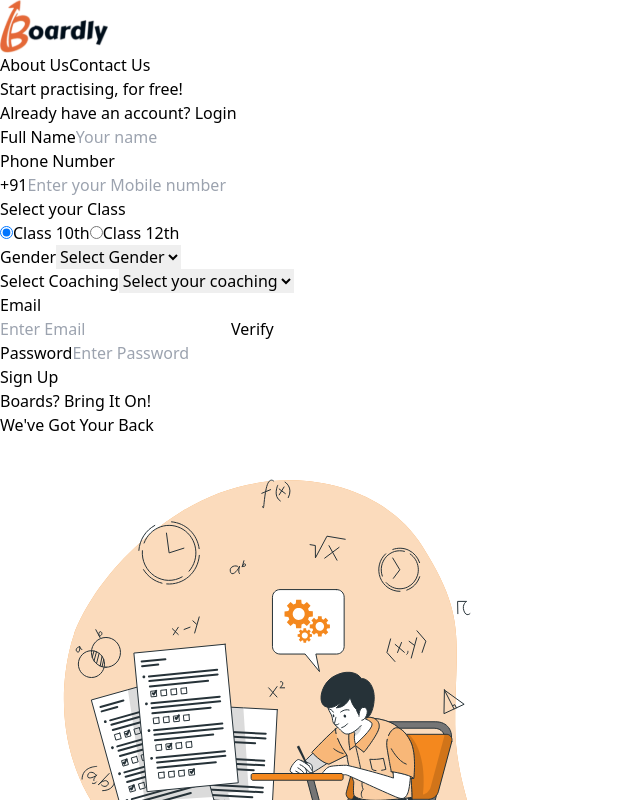
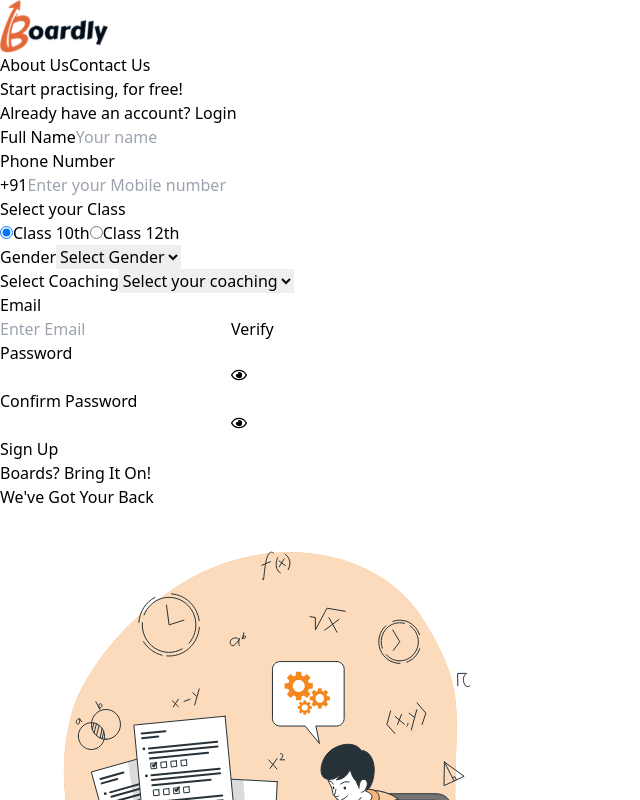
Before and after one commit to knightofkalki/Boardly, a React (Vite) app: page /landing in a window 1280 px wide. Shown: the top 800 px of the page, without its empty margins (0-640 px from the left). Built offline with nearby package versions, Linux system fonts and the light colour scheme; a web font is replaced by a local one.

Commit message:
add confirmpass check

```diff
--- a/src/components/Landing/Hero.jsx
+++ b/src/components/Landing/Hero.jsx
@@ -4,6 +4,7 @@ import { useAuth } from '../../context/AuthContext'
 import HeroImage from "../../assets/hero.svg"
 import { API_URL } from "../../shared/api";
 import { useNavigate } from 'react-router-dom';
+import { FaRegEye, FaRegEyeSlash } from 'react-icons/fa';
 function Counter({ value, label }) {
 	const [count, setCount] = useState(0);
 	const [hasAnimated, setHasAnimated] = useState(false); // Prevent re-triggering animation
@@ -79,6 +80,11 @@ export default function Hero() {
 	const [showOtp, setShowOtp] = useState(false)
 	const [showEmailVerifyBtn, setShowEmailVerifyBtn] = useState(true)
 	const [showVerificationStatus, setShowVerificationStatus] = useState(false)
+	const [passwordsMatch, setPasswordsMatch] = useState(true)
+	const [passwordVisible, setPasswordVisible] = useState(false);
+	const [confirmPasswordVisible, setConfirmPasswordVisible] = useState(false);
+	const [showConfirmPassword, setShowConfirmPassword] = useState(true);
+
 	const handleEmailVerification = async () => {
 		if (!formData.email) return;
 
@@ -142,6 +148,12 @@ export default function Hero() {
 
 	const handleSubmit = async (e) => {
 		e.preventDefault();
+		if (formData.password !== formData.confirmPassword) {
+			setPasswordsMatch(false);
+			return;
+		  }
+		  setPasswordsMatch(true);
+		  setShowConfirmPassword(false)
 		setShowVerificationStatus(false)
 		if (isLogin) {
 			try {
@@ -195,6 +207,10 @@ export default function Hero() {
 		}
 	};
 
+	const goLogin = ()=>{
+		setIsLogin(false)
+		setShowConfirmPassword(true)
+	}
 	return (
 		<div className="relative min-h-screen">
 			<div className="max-w-7xl mx-auto px-4 sm:px-6 lg:px-8 py-12">
@@ -211,7 +227,7 @@ export default function Hero() {
 								{isLogin ? 'Welcome Back!' : 'Start practising, for free!'}
 							</h2>
 							<button
-								onClick={() => setIsLogin(!isLogin)}
+								onClick={() => goLogin()}
 								className="text-[#FF5533] hover:underline text-sm"
 							>
 								{isLogin ? 'New user? Sign up' : 'Already have an account? Login'}
@@ -379,23 +395,54 @@ export default function Hero() {
 									</>
 									)}
 
-									<div>
-										<label htmlFor="password" className="block text-sm font-medium text-gray-700">Password</label>
+									<label htmlFor="password" className="block text-sm font-medium text-gray-700">Password</label>
+										<div className="relative">
 										<input
 											id="password"
-											type="password"
-											placeholder="Enter Password"
+											type={passwordVisible ? 'text' : 'password'}
 											className="mt-1 block w-full px-3 py-2 bg-white border border-gray-300 rounded-md shadow-sm focus:outline-none focus:ring-blue-500 focus:border-blue-500"
 											value={formData.password}
 											onChange={(e) => setFormData({ ...formData, password: e.target.value })}
 											required
 										/>
+										<button
+											type="button"
+											onClick={() => setPasswordVisible(!passwordVisible)}
+											className="absolute inset-y-0 right-3 flex items-center"
+										>
+											{passwordVisible?  <FaRegEyeSlash /> : <FaRegEye />}
+										</button>
+										</div>
+									{showConfirmPassword && (
+										<div>
+										<label htmlFor="confirmPassword" className="block text-sm font-medium text-gray-700">Confirm Password</label>
+										<div className="relative">
+										<input
+											id="confirmPassword"
+											type={confirmPasswordVisible ? 'text' : 'password'}
+											className="mt-1 block w-full px-3 py-2 bg-white border border-gray-300 rounded-md shadow-sm focus:outline-none focus:ring-blue-500 focus:border-blue-500"
+											value={formData.confirmPassword}
+											onChange={(e) => setFormData({ ...formData, confirmPassword: e.target.value })}
+											required
+										/>
+										<button
+											type="button"
+											onClick={() => setConfirmPasswordVisible(!confirmPasswordVisible)}
+											className="absolute inset-y-0 right-3 flex items-center"
+										>
+											{confirmPasswordVisible?  <FaRegEyeSlash /> : <FaRegEye />}
+										</button>
+										</div>
 									</div>
+									)}
 
+									{!passwordsMatch && (
+										<p className="text-red-500 text-sm mt-2">Passwords do not match.</p>
+									)}
 									<button
 									type="submit"
 									className={`w-full py-2 px-4 border border-transparent rounded-md shadow-sm text-sm font-medium text-white ${!isEmailVerified? 'bg-gray-400 cursor-not-allowed': 'bg-orange-500 hover:bg-orange-700 cursor-pointer'} focus:outline-none focus:ring-2 focus:ring-offset-2 focus:ring-blue-500`}
-									disabled={!isEmailVerified} // Disable the submit button until OTP is verified
+									disabled={!isEmailVerified}
 									>
 									{isLogin ? 'Sign In' : 'Sign Up'}
 									</button>
```
